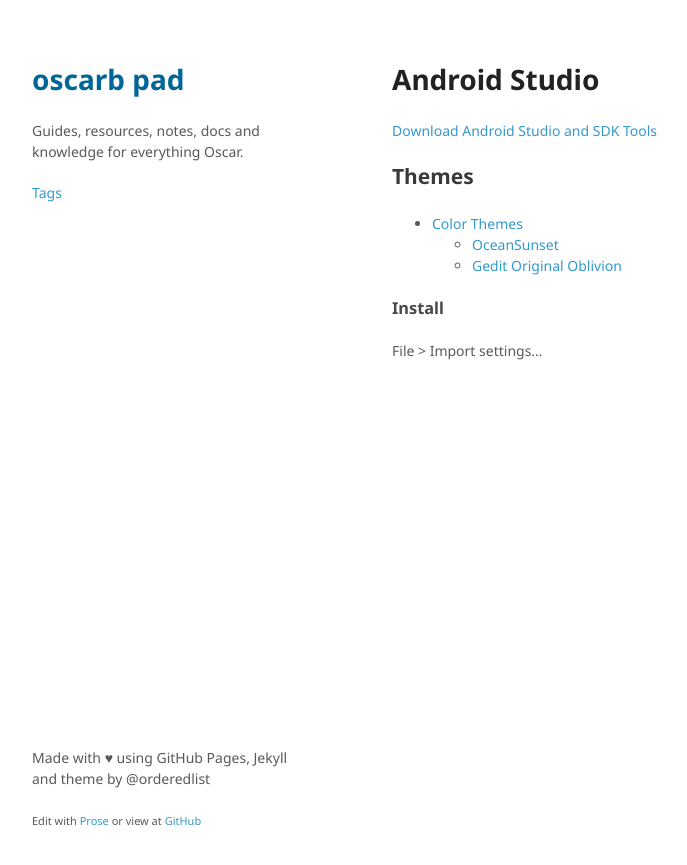
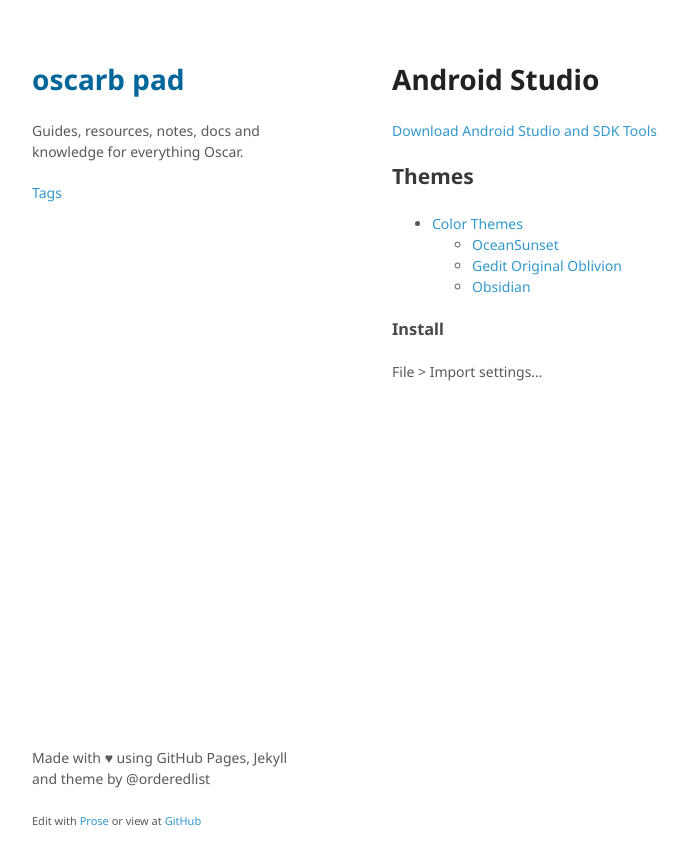
Before and after one commit to oscarb/pad, a Jekyll site: the page built from _docs/android-studio.md, in a window 1280 px wide. Shown: the top 865 px of the page, without its empty margins (128-815 px from the left). Built offline with Jekyll 4.4.1, drawn with Linux system fonts in a browser that asks for light colours.

Commit message:
Updated android-studio.md

```diff
--- a/_docs/android-studio.md
+++ b/_docs/android-studio.md
@@ -14,6 +14,7 @@ published: true
 * [Color Themes](http://color-themes.com/?view=index)
   * [OceanSunset](http://color-themes.com/?view=theme&id=563a1a8e80b4acf11273aed1)
   * [Gedit Original Oblivion](http://color-themes.com/?view=theme&id=563a1a6580b4acf11273ae4d)
+  * [Obsidian](http://color-themes.com/?view=theme&id=563a1a6180b4acf11273ae3d)
 
 ### Install
 
```
